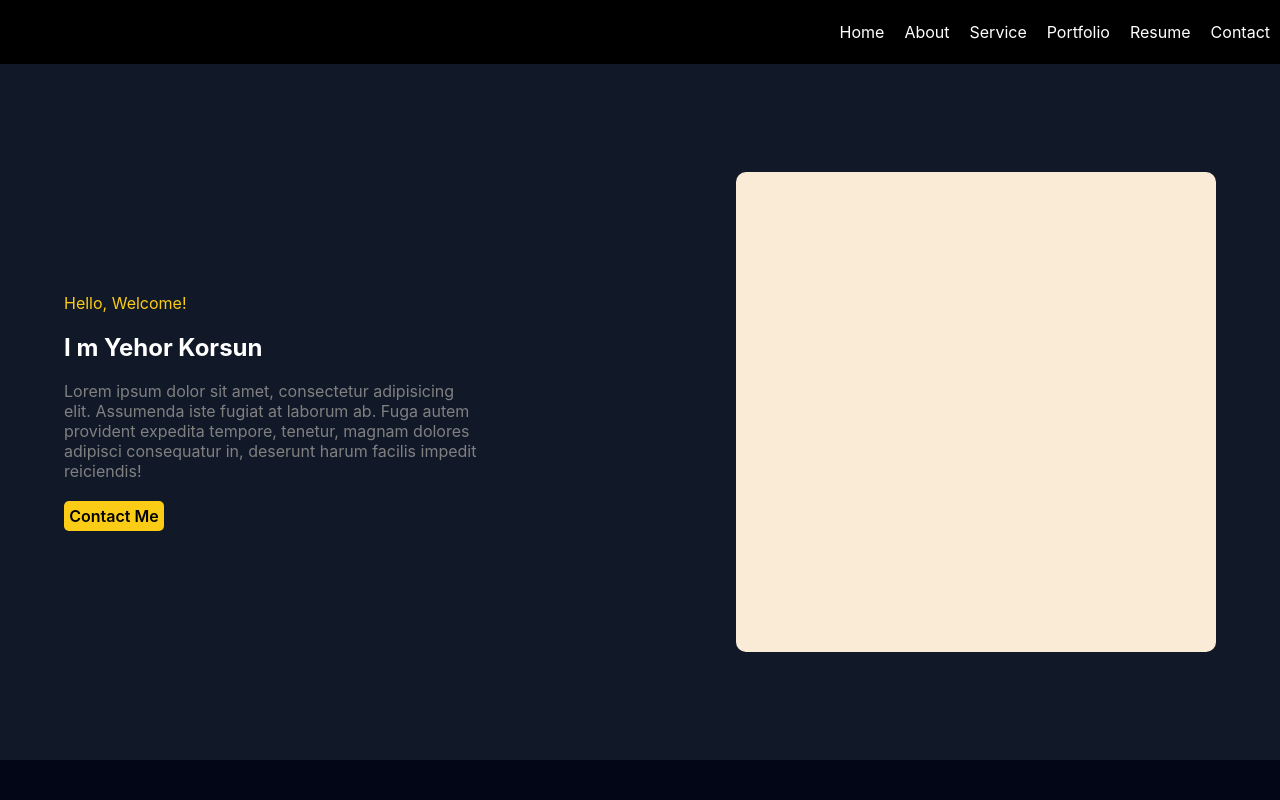
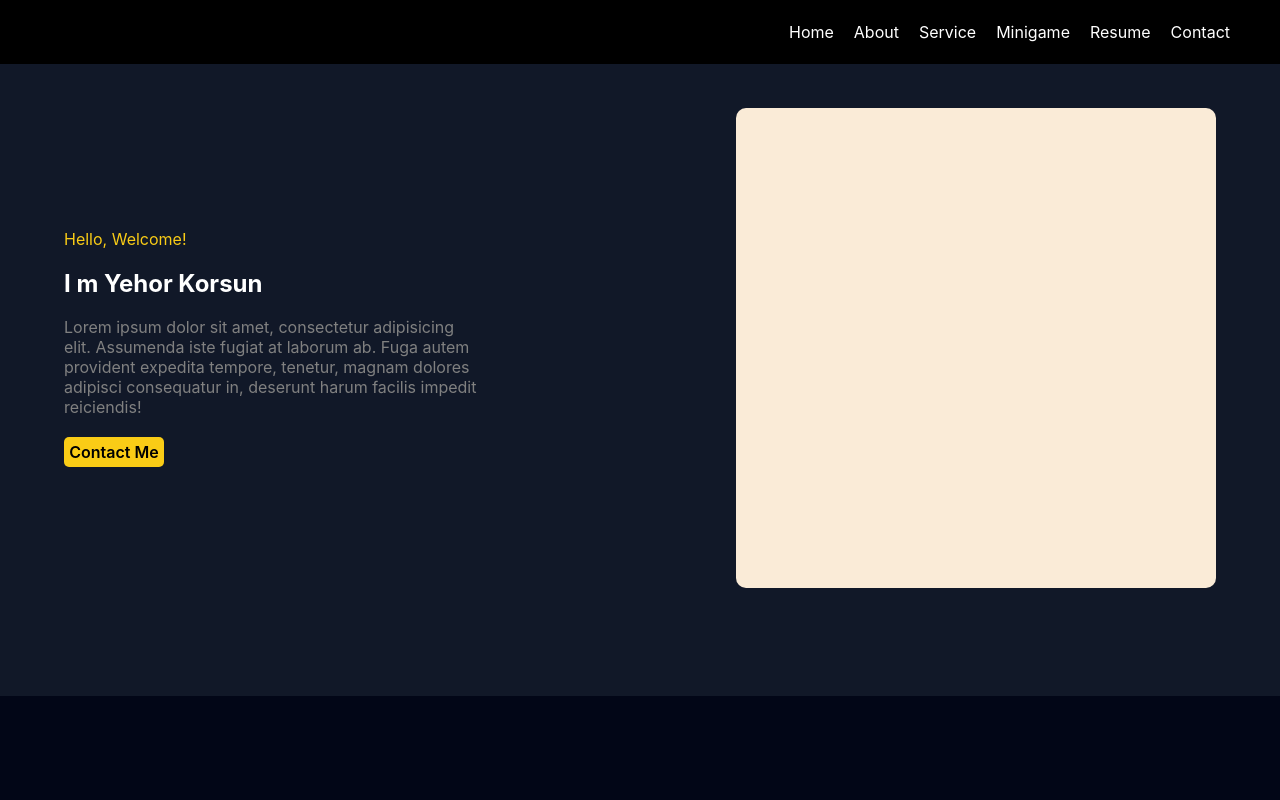
Before and after one commit to Carisky/portfolio, a React (Create React App) app: page / in a window 1280 px wide. Shown: the top 800 px of the page. Built offline with nearby package versions, Linux system fonts and the light colour scheme.

Commit message:
anchor nav added

```diff
--- a/src/Components/UI/Header/Header.jsx
+++ b/src/Components/UI/Header/Header.jsx
@@ -2,12 +2,12 @@ import React from "react";
 import style from "./style.module.css";
 
 const app_map = [
-  { name: "Home", anchor: "" },
-  { name: "About", anchor: "" },
-  { name: "Service", anchor: "" },
-  { name: "Portfolio", anchor: "" },
-  { name: "Resume", anchor: "" },
-  { name: "Contact", anchor: "" },
+  { name: "Home", anchor: "#home" },
+  { name: "About", anchor: "#about" },
+  { name: "Service", anchor: "#service" },
+  { name: "Minigame", anchor: "#minigame" },
+  { name: "Resume", anchor: "#resume" },
+  { name: "Contact", anchor: "#contact" },
 ];
 
 export default function Header() {
@@ -16,9 +16,13 @@ export default function Header() {
       <nav className={style.navbar}>
         {app_map.map((element, index) => {
           return (
-            <div className={style.nav_item} key={"head" + index}>
+            <a
+              className={style.nav_item}
+              href={element.anchor}
+              key={"head" + index}
+            >
               {element.name}
-            </div>
+            </a>
           );
         })}
       </nav>
--- a/src/Components/UI/Header/style.module.css
+++ b/src/Components/UI/Header/style.module.css
@@ -2,6 +2,9 @@
     height: 8vh;
     background-color: black;
     display: flex;
+    position: fixed;
+    width: 100%;
+    z-index: 2;
 }
 
 .navbar{
@@ -9,9 +12,15 @@
     align-items: center;
     justify-content: flex-end;
     flex: 1;
+    margin-right: 40px;
 }
 
 .nav_item{
     color: white;
     margin: 10px;
+    text-decoration: none;
 }
+
+.nav_item:hover{
+    color: #facc16;
+}
```
